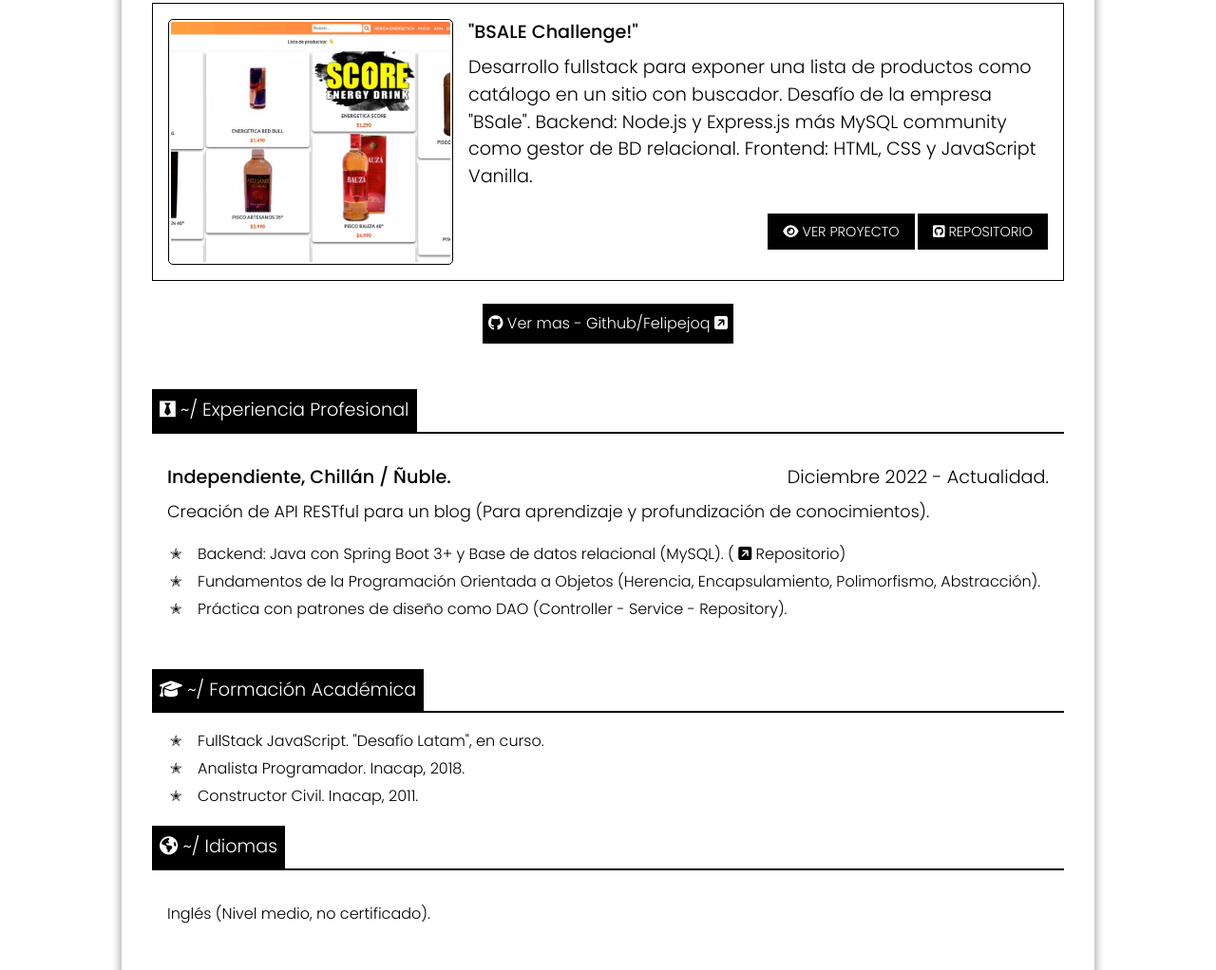
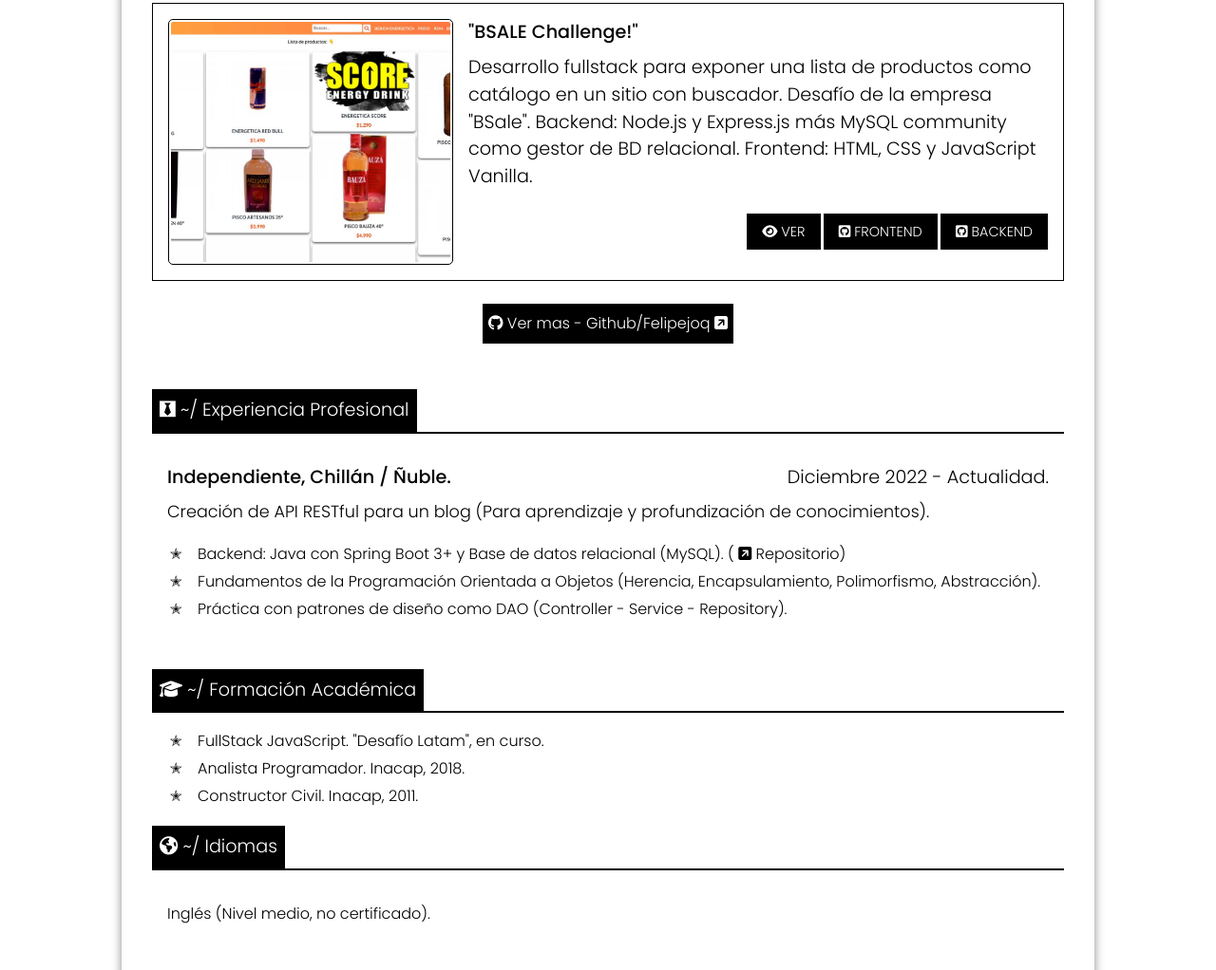
Before and after one commit to felipejoq/resume, a plain HTML site: page index.html in a window 1280 px wide. Shown: the part 1274-2296 px from the top of the page at 95% size. Drawn offline with Linux system fonts and the light colour scheme.

Commit message:
Link to repostiries fixed

```diff
--- a/index.html
+++ b/index.html
@@ -166,11 +166,14 @@
                             Frontend: HTML, CSS y JavaScript Vanilla.
                         </div>
                         <div class="flex card-footer align-right">
-                            <a href="https://uncodigo.com/dev/validar-rut-chileno/" target="_blank">
-                                <i class="fa-solid fa-eye"></i> Ver Proyecto
+                            <a href="https://bsale.uncodigo.com/store/" target="_blank">
+                                <i class="fa-solid fa-eye"></i> Ver
                             </a>
-                            <a href="https://github.com/felipejoq/validar-rut-chileno" target="_blank">
-                                <i class="fa-brands fa-square-github"></i> Repositorio
+                            <a href="https://github.com/felipejoq/front-end-bsale-challenge" target="_blank">
+                                <i class="fa-brands fa-square-github"></i> Frontend
+                            </a>
+                            <a href="https://github.com/felipejoq/back-end-bsale-challenge" target="_blank">
+                                <i class="fa-brands fa-square-github"></i> Backend
                             </a>
                         </div>
                     </div>
```
